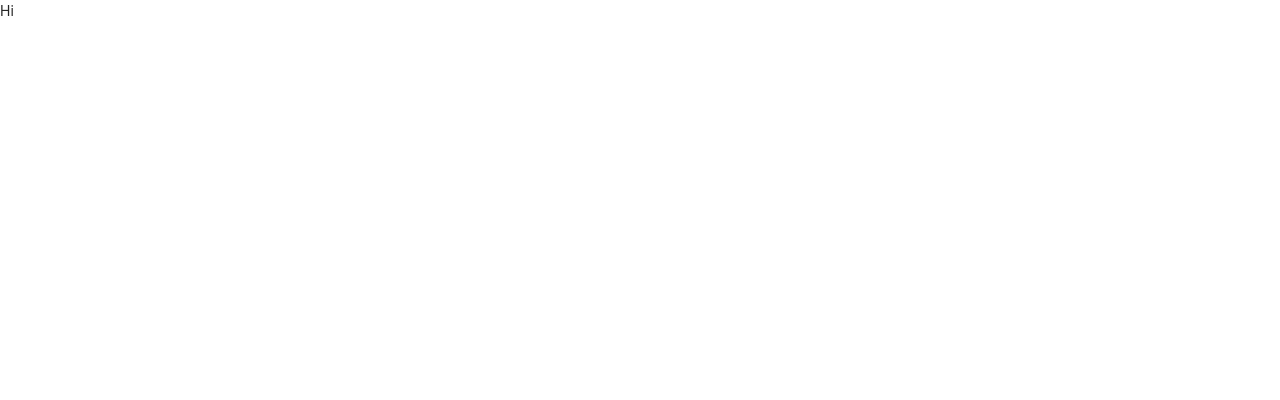
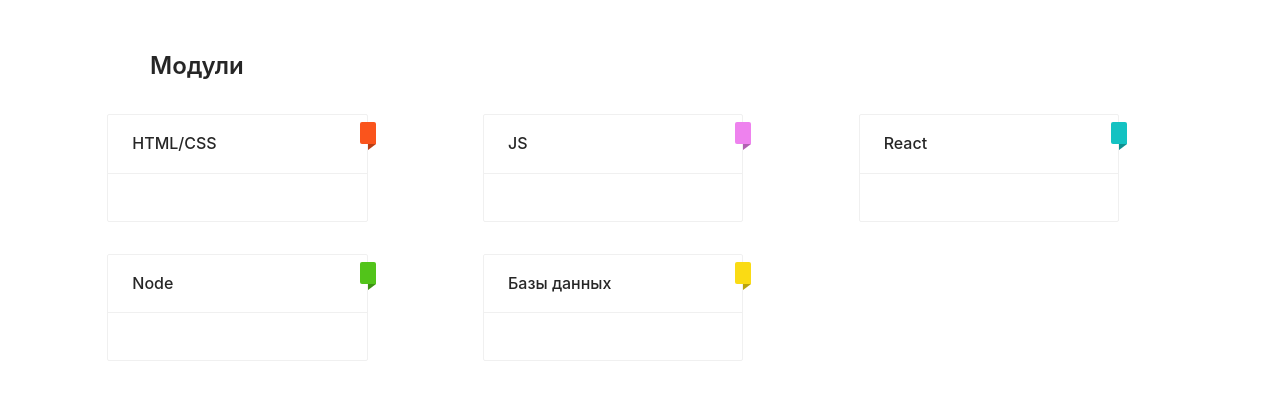
Before and after one commit to DeveloperIgorR/online-school, a React (Create React App) app: page /modules in a window 1280 px wide. Shown: the top 400 px of the page. Built offline with nearby package versions, Linux system fonts and the light colour scheme.

Commit message:
page Modules add

```diff
--- a/src/components/MainTable/MainTable.jsx
+++ b/src/components/MainTable/MainTable.jsx
@@ -128,7 +128,7 @@ const MainTable = () => {
               {module.map(tag => {
                 let color = tag.length > 6 ? 'volcano' : 'grey';
                 if (tag === 'React') {
-                  color = 'geekblue';
+                  color = 'cyan';
                 }
                 if (tag === 'JS') {
                   color = 'violet';
--- a/src/pages/Authorization/Authorization.module.css
+++ b/src/pages/Authorization/Authorization.module.css
@@ -15,7 +15,7 @@
     margin-top: 20px;
 }
 .wrapper{
-    background-image: url(../../Assets/Images/Dcpz5-LU8AAZcJR.jpg);
+    background-image: url();
     height: 100vh;
 }
 
--- a/src/pages/Modules/Modules.jsx
+++ b/src/pages/Modules/Modules.jsx
@@ -1,8 +1,48 @@
+import { Badge, Card, Typography, Row, Col } from 'antd'
+import m from './Modules.module.css'
+
 const Modules = () => {
     return (
-        <div>
-            Hi
-        </div>
+       <>
+        <Typography.Title level={3} className={m.title}>Модули</Typography.Title>
+        <Row justify="start" align="middle" gutter={[8, 32]}>
+            <Col xs={{ span: 5, offset: 1 }} md={{ span: 5, offset: 2 }}>
+                <Badge.Ribbon color="volcano">
+                    <Card title="HTML/CSS" size="default">
+
+                    </Card>
+                </Badge.Ribbon>
+            </Col>
+            <Col xs={{ span: 5, offset: 1 }} md={{ span: 5, offset: 2 }}>
+                <Badge.Ribbon color="violet">
+                    <Card title="JS" size="default">
+
+                    </Card>
+                </Badge.Ribbon>
+            </Col>
+            <Col xs={{ span: 5, offset: 1 }} md={{ span: 5, offset: 2 }}>
+                <Badge.Ribbon color="cyan">
+                    <Card title="React" size="default">
+
+                    </Card>
+                </Badge.Ribbon>
+            </Col>
+            <Col xs={{ span: 5, offset: 1 }} md={{ span: 5, offset: 2 }}>
+                <Badge.Ribbon color="green">
+                    <Card title="Node" size="default">
+
+                    </Card>
+                </Badge.Ribbon>
+            </Col>
+            <Col xs={{ span: 5, offset: 1 }} md={{ span: 5, offset: 2 }}>
+                <Badge.Ribbon color="yellow">
+                    <Card title="Базы данных" size="default">
+
+                    </Card>
+                </Badge.Ribbon>
+            </Col>
+        </Row>
+</>
     )
 }
 
--- /dev/null
+++ b/src/pages/Modules/Modules.module.css
@@ -0,0 +1,5 @@
+.title{
+    margin-top: 50px;
+    margin-left: 150px;
+    padding-bottom: 20px;
+}
```
Also changed, not shown: src/Assets/Images/Dcpz5-LU8AAZcJR.jpg (deleted).
